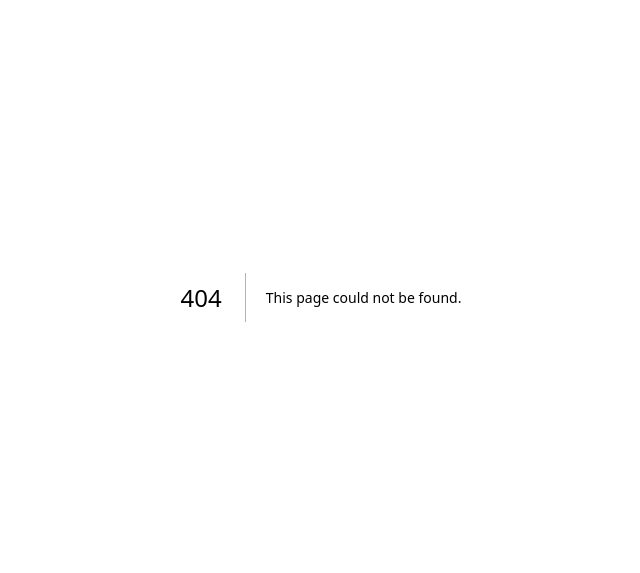
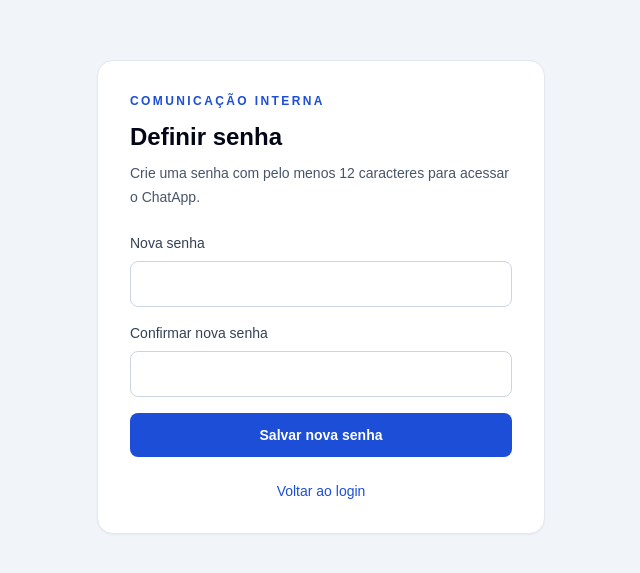
Before and after one commit to otaviosferreira/chatapp, a Next.js app: page /update-password in a window 1280 px wide. Before the commit this address had no page. Shown: the part 103-676 px from the top of the page, without its empty margins (319-959 px from the left). Built offline with nearby package versions, Linux system fonts and the light colour scheme.

Commit message:
feat(auth): add password update page

```diff
--- /dev/null
+++ b/app/update-password/page.tsx
@@ -0,0 +1,24 @@
+import Link from "next/link";
+import { updatePasswordAction } from "@/app/actions/auth";
+
+type Props = { searchParams: Promise<{ error?: string }> };
+
+export default async function UpdatePasswordPage({ searchParams }: Props) {
+  const { error } = await searchParams;
+  return (
+    <main className="flex min-h-screen items-center justify-center bg-slate-100 px-4 py-12">
+      <section className="w-full max-w-md rounded-2xl border border-slate-200 bg-white p-8 shadow-sm">
+        <p className="text-xs font-semibold uppercase tracking-[0.2em] text-blue-700">Comunicação interna</p>
+        <h1 className="mt-3 text-2xl font-bold text-slate-950">Definir senha</h1>
+        <p className="mt-2 text-sm leading-6 text-slate-600">Crie uma senha com pelo menos 12 caracteres para acessar o ChatApp.</p>
+        {error ? <p role="alert" className="mt-5 rounded-lg border border-red-200 bg-red-50 p-3 text-sm text-red-700">{error === "invalid" ? "As senhas devem ser iguais e ter pelo menos 12 caracteres." : "Não foi possível atualizar a senha. Solicite um novo link e tente novamente."}</p> : null}
+        <form action={updatePasswordAction} className="mt-6 space-y-4">
+          <label className="block"><span className="mb-2 block text-sm font-medium text-slate-700">Nova senha</span><input name="password" type="password" required minLength={12} maxLength={128} autoComplete="new-password" className="w-full rounded-lg border border-slate-300 px-3 py-3 text-sm outline-none focus:border-blue-600 focus:ring-2 focus:ring-blue-100" /></label>
+          <label className="block"><span className="mb-2 block text-sm font-medium text-slate-700">Confirmar nova senha</span><input name="confirmation" type="password" required minLength={12} maxLength={128} autoComplete="new-password" className="w-full rounded-lg border border-slate-300 px-3 py-3 text-sm outline-none focus:border-blue-600 focus:ring-2 focus:ring-blue-100" /></label>
+          <button type="submit" className="w-full rounded-lg bg-blue-700 px-4 py-3 text-sm font-semibold text-white hover:bg-blue-800">Salvar nova senha</button>
+        </form>
+        <Link href="/login" className="mt-6 block text-center text-sm font-medium text-blue-700 hover:underline">Voltar ao login</Link>
+      </section>
+    </main>
+  );
+}
```
